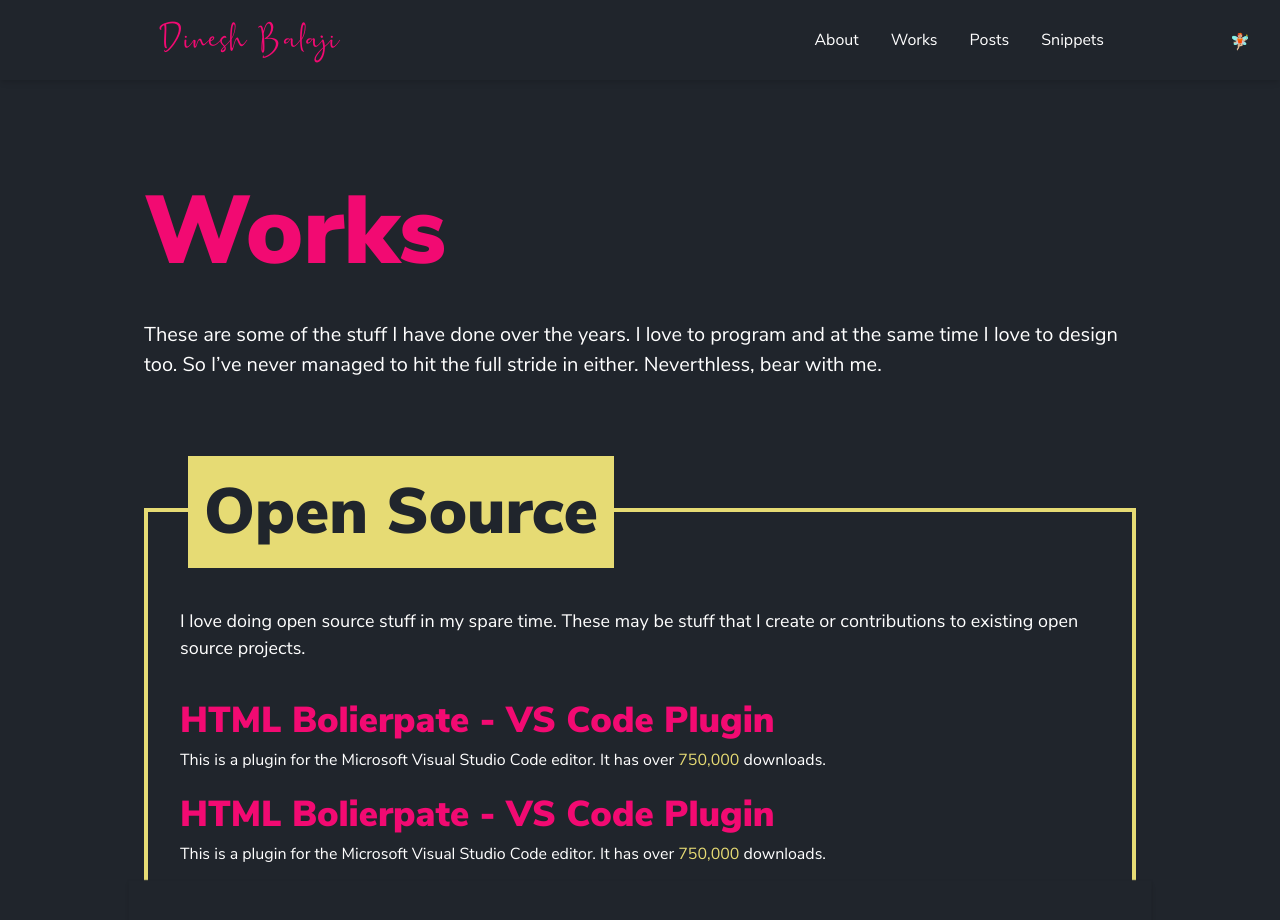
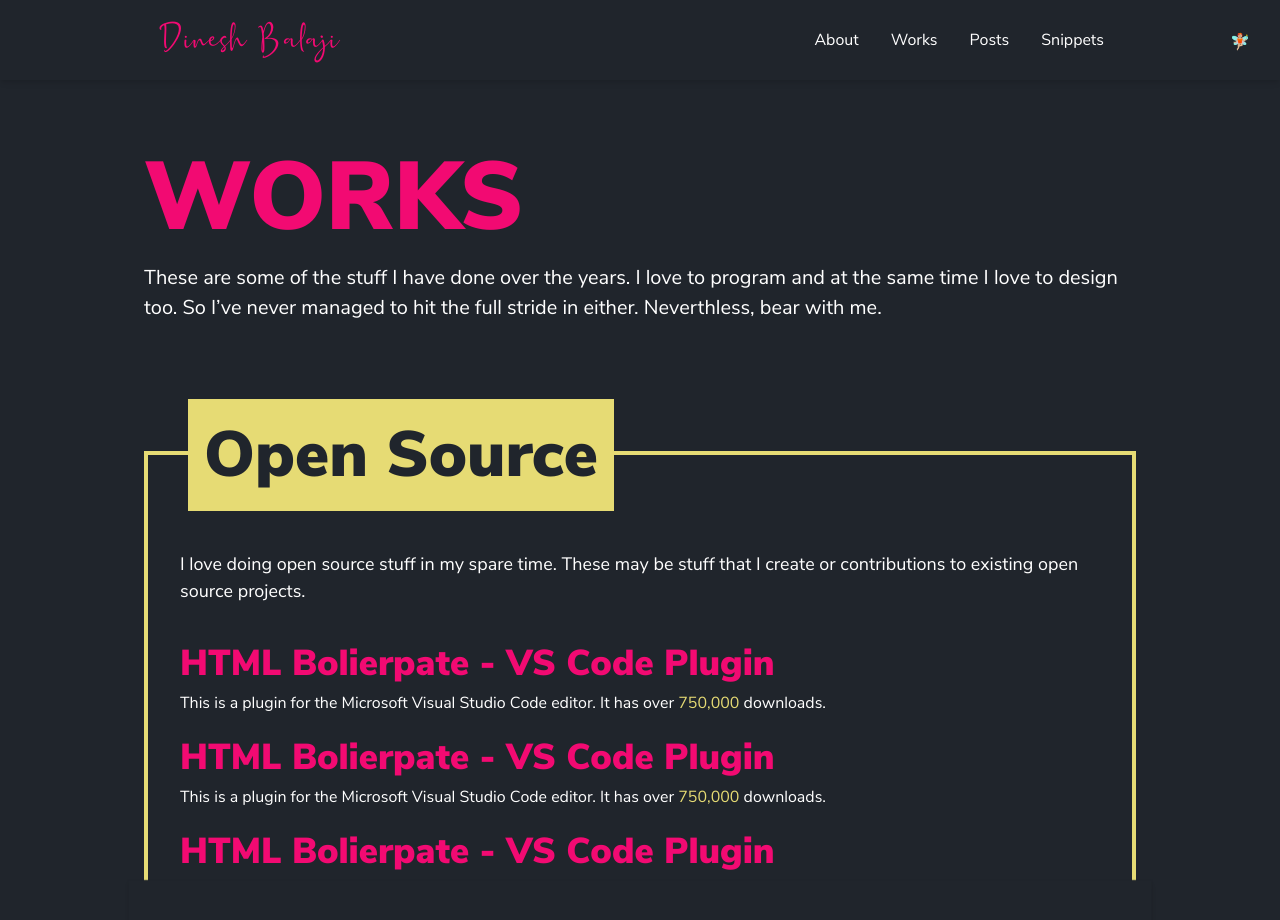
Before and after one commit to sidthesloth92/db-portfolio, a Next.js app: page /works in a window 1280 px wide. Shown: the top 920 px of the page. Built offline with nearby package versions, Linux system fonts and the light colour scheme.

Commit message:
feat(global): add animation to page title and sub title

```diff
--- a/src/components/page-header/PageHeader.tsx
+++ b/src/components/page-header/PageHeader.tsx
@@ -1,3 +1,5 @@
+import { motion } from 'framer-motion';
+
 /**
  * Props for the {@link PageHeader} component.
  */
@@ -18,9 +20,45 @@ interface PageHeaderProps {
  * @param
  */
 const PageHeader: React.FC<PageHeaderProps> = ({ title, description }) => (
-  <header className="mb-20">
-    <h3 className="text-primary mb-4 text-8xl font-black">{title}</h3>
-    {description && <p className="text-xl">{description}</p>}
+  <header className="overflow-hidden mb-20">
+    <div className="overflow-hidden mb-8">
+      <motion.h3
+        style={{
+          margin: '-10px 0px -15px'
+        }}
+        className="text-primary text-8xl font-black leading-none uppercase"
+        initial={{
+          transform: 'translateY(100%)'
+        }}
+        animate={{
+          transform: 'translateY(0px)'
+        }}
+        transition={{
+          duration: 1,
+          ease: 'easeOut'
+        }}>
+        {title}
+      </motion.h3>
+    </div>
+    {description && (
+      <motion.p
+        className="text-xl"
+        initial={{
+          opacity: 0,
+          transform: 'translateY(100%)'
+        }}
+        animate={{
+          opacity: 1,
+          transform: 'translateY(0px)'
+        }}
+        transition={{
+          delay: 0.3,
+          duration: 1,
+          ease: 'easeOut'
+        }}>
+        {description}
+      </motion.p>
+    )}
   </header>
 );
 
```
